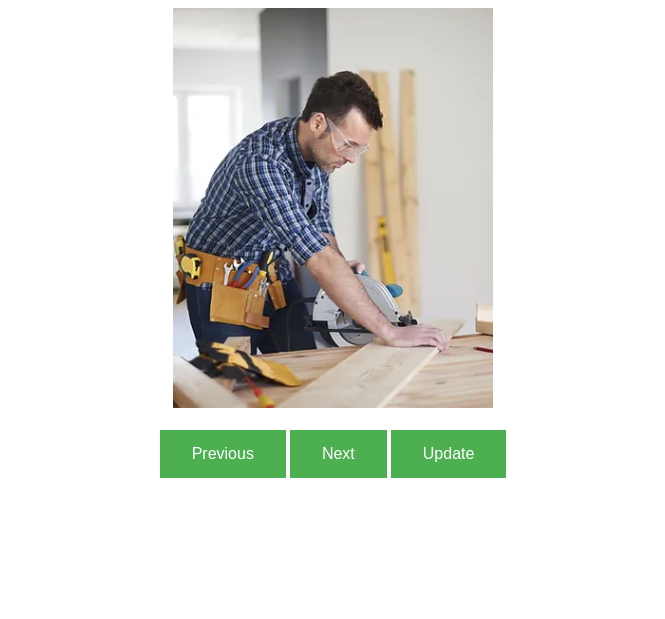
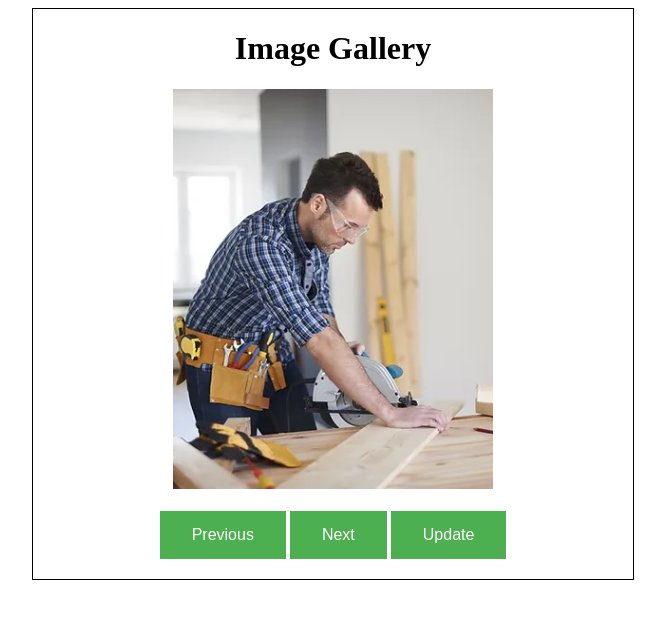
Before and after one commit to nguyenquethi/Image-gallery, a PHP site: page / in a window 1280 px wide. Shown: the top 619 px of the page, without its empty margins (307-972 px from the left). Run offline with PHP 8.4, Linux system fonts and the light colour scheme.

Commit message:
updated css style

```diff
--- a/index.html
+++ b/index.html
@@ -8,6 +8,8 @@
     <link rel="stylesheet" href="style.css">
   </head>
   <body>
+    <div class="container">
+    <h1>Image Gallery</h1>
     <div id="image-container">
       <img id="current-image" src="" alt="Image"/>
       <br>
@@ -17,6 +19,8 @@
         <button onclick="nextImage()">Next</button>
         <button onclick="updateImageList()">Update</button>
       </div>
+
+    </div>
     </div>
     <script src="index.js"></script>
   </body>
--- a/style.css
+++ b/style.css
@@ -17,3 +17,14 @@ button {
     display: inline-block;
     font-size: 16px;
   }
+
+h1{
+    text-align: center;
+}
+
+.container{
+    width: 600px;
+    border: 1px solid black;
+    margin: auto;
+    padding-bottom: 20px;
+}
```
